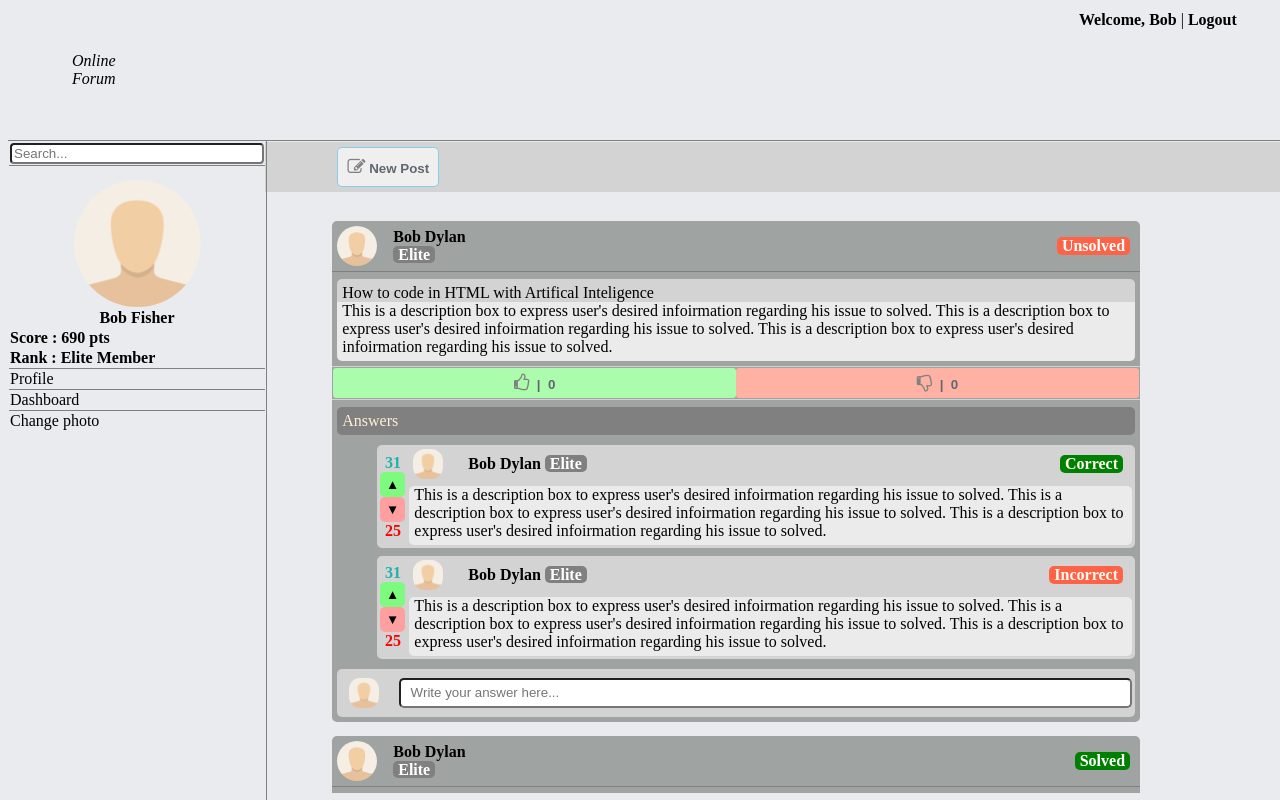
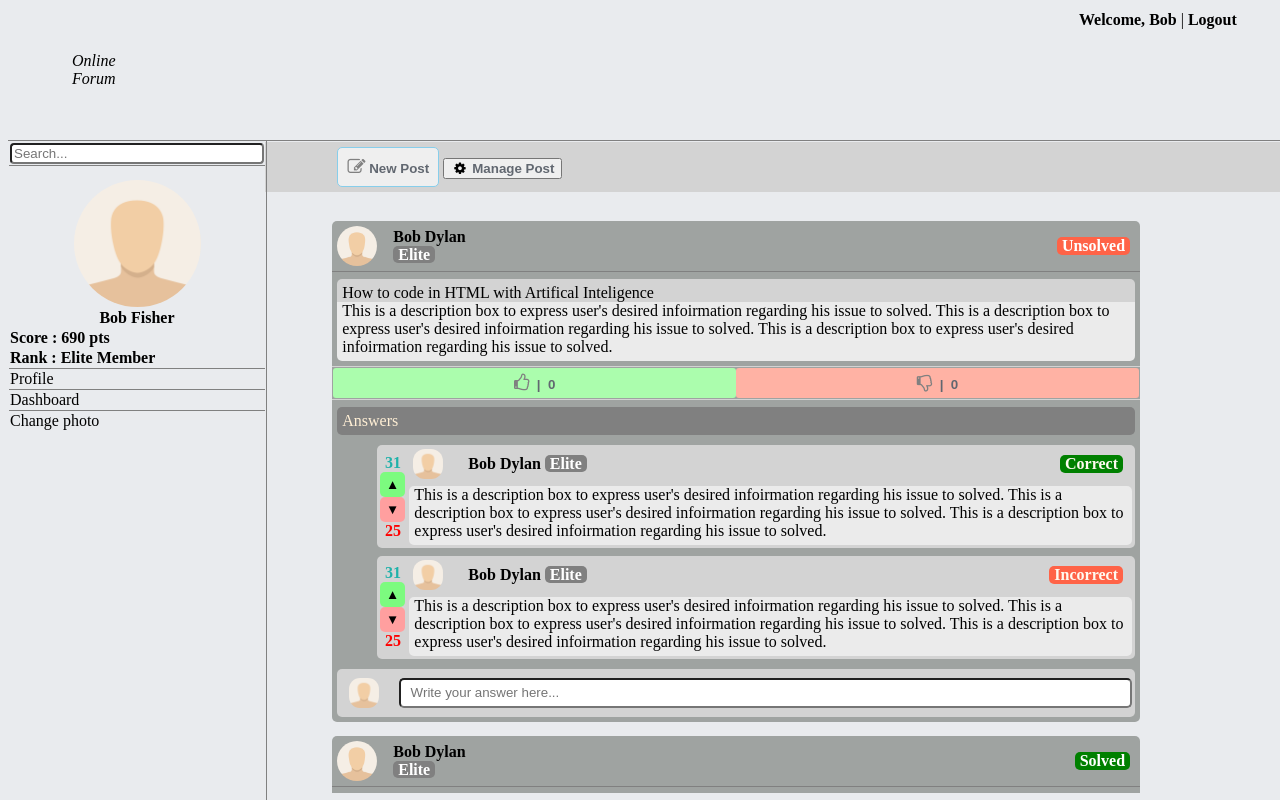
Before and after one commit to sshihabb007/ASP.NET-projects-HTML-demo, a plain HTML site: page User/user_dashboard.html in a window 1280 px wide. Drawn offline with Linux system fonts and the light colour scheme.

Commit message:
manage-post button added

```diff
--- a/User/user_dashboard.html
+++ b/User/user_dashboard.html
@@ -50,6 +50,7 @@
                     <tr id="posts_top_nav">
                         <td>
                             <button id="create_post" onclick="urlChange('create_new_post.html')"><i id="create_post_icon" class="fa fa-pencil-square-o"></i>&nbsp;<b id="create_post_text">New Post</b></button>
+                            <button id="manage_post" onclick="urlChange('manage_post.html')"><i id="manage_post_icon" class="fa fa-cog fa-fw"></i>&nbsp;<b id="create_post_text">Manage Post</b></button>
                         </td>
                     </tr>
                     <tr>
@@ -68,7 +69,6 @@
     function logout() {
         window.top.location.replace("../index.html");
     }
-
 </script>
 
 </html>
```
